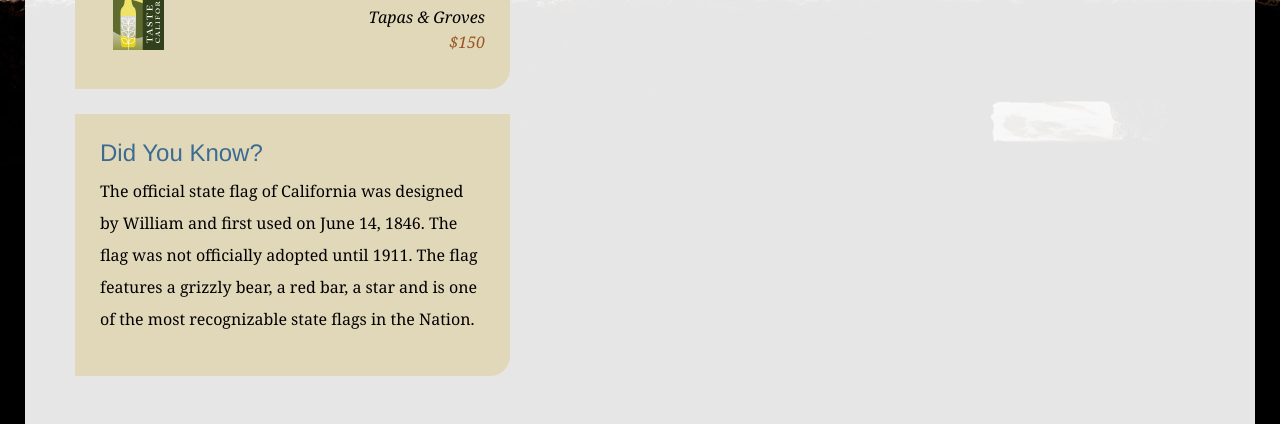
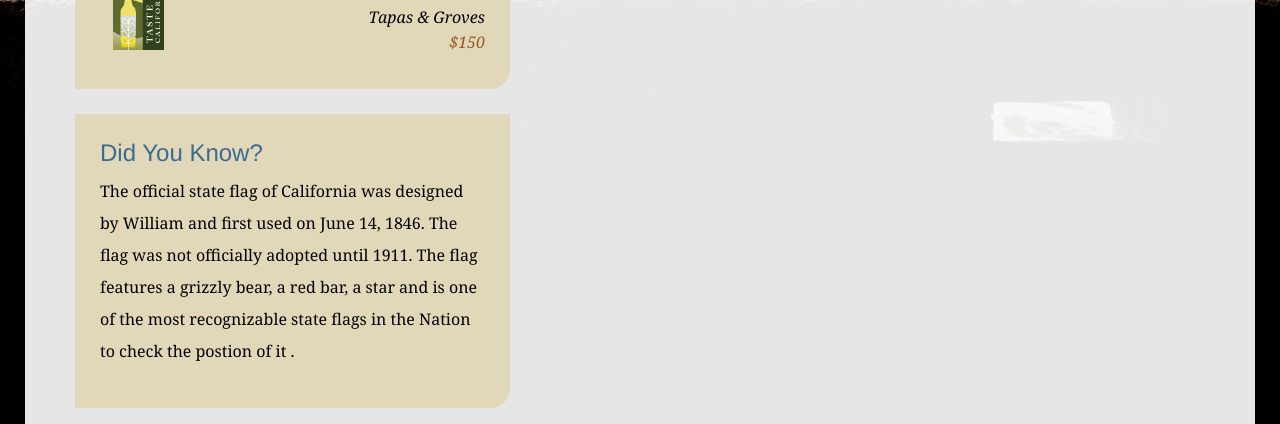
Before and after one commit to muneerabc12/explore_california, a plain HTML site: page index.html in a window 1280 px wide. Shown: the part 939-1363 px from the top of the page. Drawn offline with Linux system fonts and the light colour scheme.

Commit message:
changed index.html file post merge

```diff
--- a/index.html
+++ b/index.html
@@ -89,7 +89,7 @@
 
           <div id="trivia" class="callOut">
             <h1>Did You Know?</h1>
-            <p>The official state flag of California was designed by William and first used on June 14, 1846. The flag was not officially adopted until 1911. The flag features a grizzly bear, a red bar, a star and is one of the most recognizable state flags in the Nation.</p>
+            <p>The official state flag of California was designed by William and first used on June 14, 1846. The flag was not officially adopted until 1911. The flag features a grizzly bear, a red bar, a star and is one of the most recognizable state flags in the Nation to check the postion of it .</p>
           </div>
         </div>
       </div>
```
